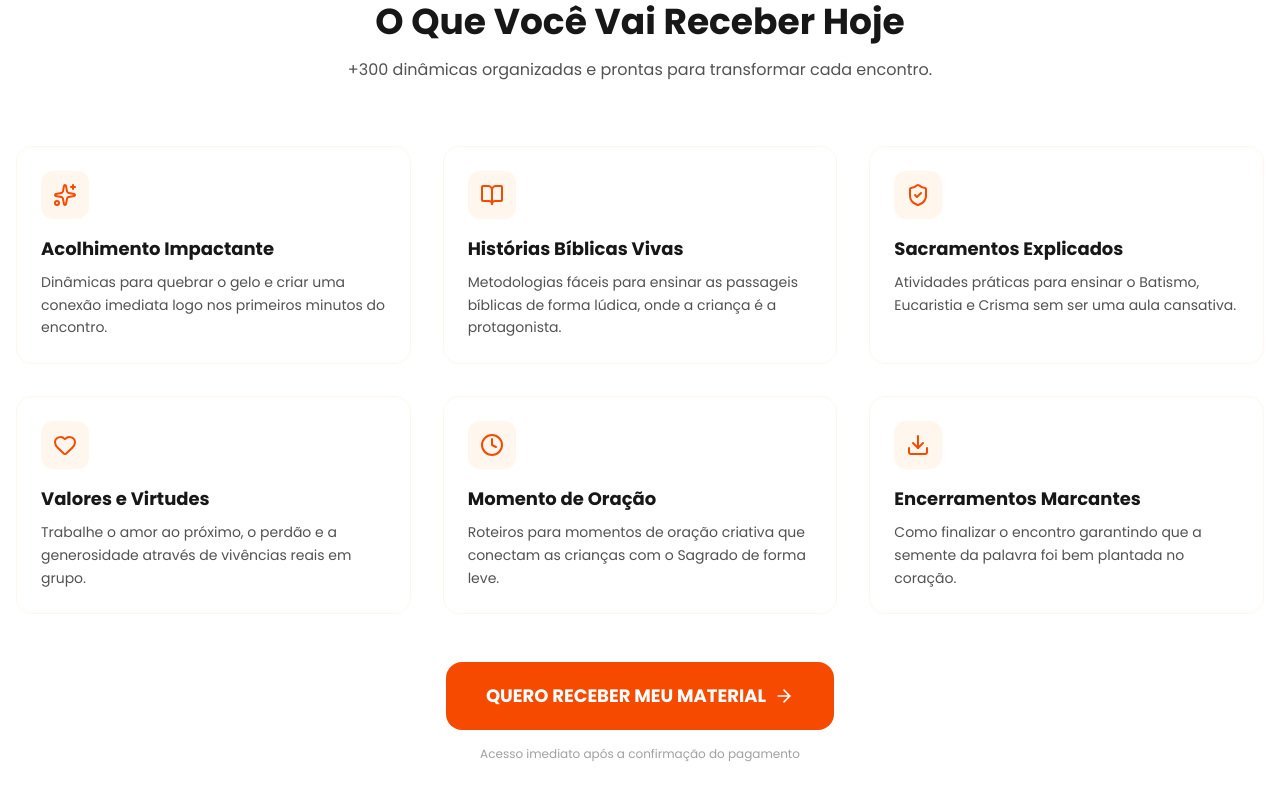
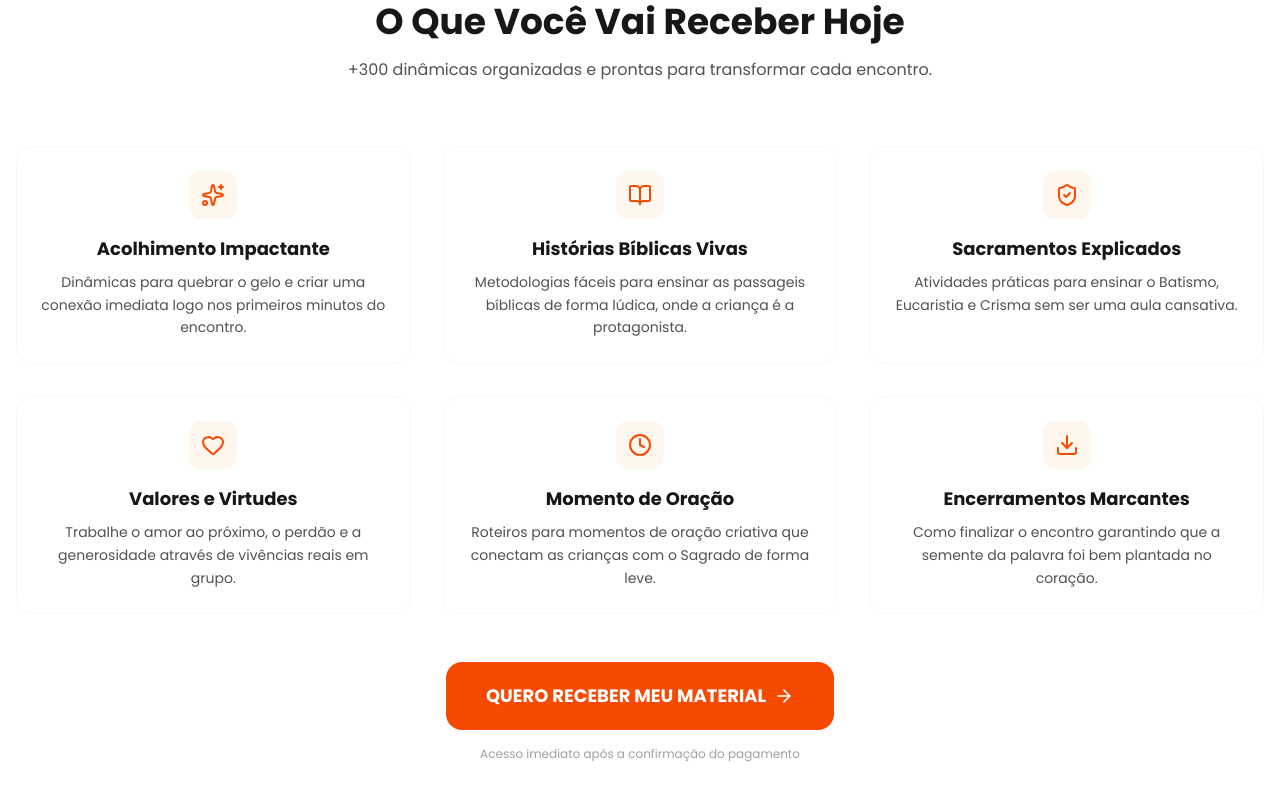
Before and after one commit to narutinfps-tech/catequese-2, a React (Vite) app: page / in a window 1280 px wide. Shown: the part 1324-2124 px from the top of the page. Built offline with nearby package versions, Linux system fonts and the light colour scheme.

Commit message:
feat: Enhance FeatureCard styling and layout
Center content and improve hover effects on FeatureCard components to create a more engaging user experience.

```diff
--- a/src/App.tsx
+++ b/src/App.tsx
@@ -48,7 +48,7 @@ const Navbar = () => (
 );
 
 const FeatureCard = ({ icon: Icon, title, description }: { icon: any, title: string, description: string }) => (
-  <div className="bg-white p-6 rounded-2xl border border-orange-50 hover:shadow-xl hover:shadow-orange-100/50 transition-all group">
+  <div className="bg-white p-6 rounded-2xl border border-orange-50 hover:shadow-xl hover:shadow-orange-100/50 transition-all group flex flex-col items-center text-center">
     <div className="w-12 h-12 bg-orange-50 rounded-xl flex items-center justify-center mb-4 group-hover:bg-orange-600 transition-colors">
       <Icon className="text-orange-600 w-6 h-6 group-hover:text-white transition-colors" />
     </div>
```
